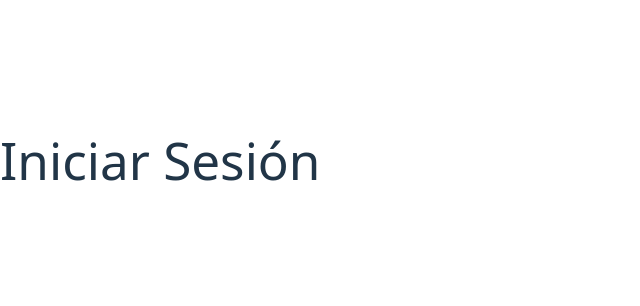
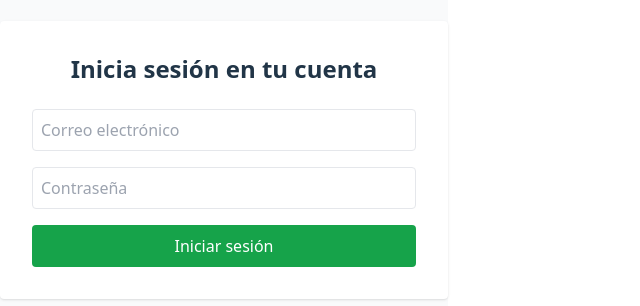
Before and after one commit to XavierParedesLoyola/movilidad-sostenible-uio, a React (Vite) app in the folder FRONDEND/: page /login in a window 1280 px wide. Shown: the part 240-546 px from the top of the page, without its empty margins (0-640 px from the left). Built offline with nearby package versions, Linux system fonts and the light colour scheme.

Commit message:
feat: formulario de login

```diff
--- a/FRONDEND/src/views/Login/Login.jsx
+++ b/FRONDEND/src/views/Login/Login.jsx
@@ -1,8 +1,36 @@
+import { useState } from "react";
+
 export default function Login() {
+  const [email, setEmail] = useState("");
+  const [password, setPassword] = useState("");
+
+  const handleSubmit = (e) => {
+    e.preventDefault();
+    // Aquí va la lógica de autenticación
+  };
+
   return (
-    <div>
-      <h1>Iniciar Sesión</h1>
-      {/* Aquí irá el formulario de login */}
+    <div className="flex flex-col items-center justify-center min-h-screen bg-gray-50">
+      <form onSubmit={handleSubmit} className="bg-white p-8 rounded shadow w-full max-w-md">
+        <h2 className="text-2xl font-bold mb-6 text-center">Inicia sesión en tu cuenta</h2>
+        <input
+          type="email"
+          placeholder="Correo electrónico"
+          className="w-full mb-4 p-2 border rounded"
+          value={email}
+          onChange={e => setEmail(e.target.value)}
+          required
+        />
+        <input
+          type="password"
+          placeholder="Contraseña"
+          className="w-full mb-4 p-2 border rounded"
+          value={password}
+          onChange={e => setPassword(e.target.value)}
+          required
+        />
+        <button className="w-full bg-green-600 text-white py-2 rounded hover:bg-green-700">Iniciar sesión</button>
+      </form>
     </div>
   );
 }
```
